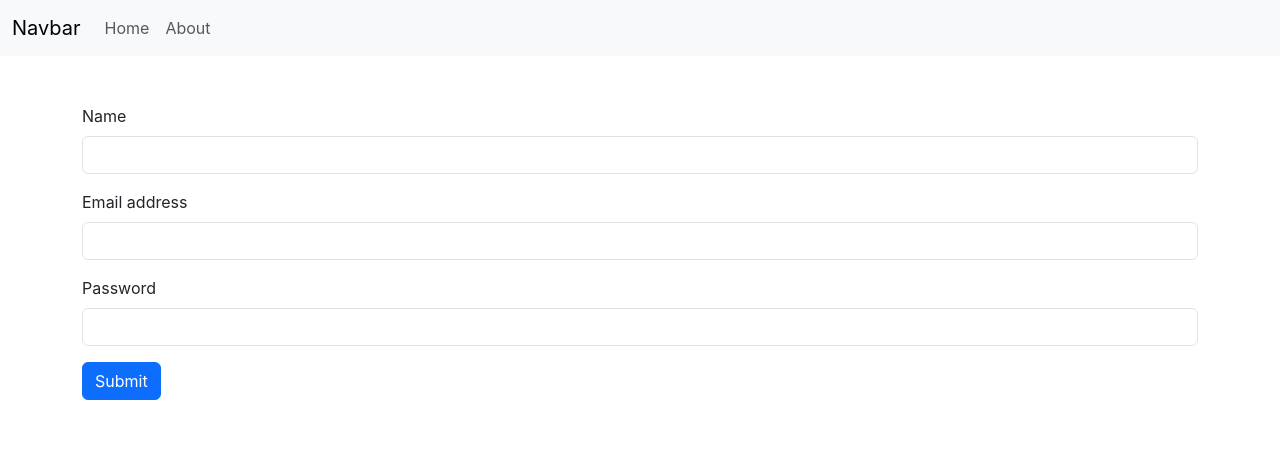
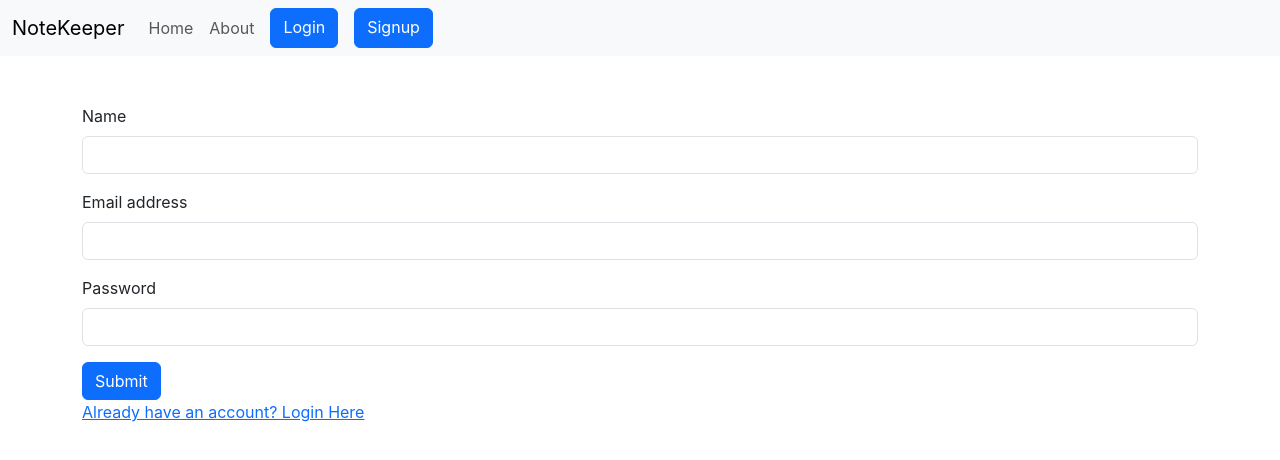
Before and after one commit to ukirdeomkar/notekeeper-ui, a React (Create React App) app: page /signup in a window 1280 px wide. Shown: the top 460 px of the page. Built offline with nearby package versions, Linux system fonts and the light colour scheme; no server answers.

Commit message:
login signup completed and checked fetch user note

```diff
--- a/src/components/Login.js
+++ b/src/components/Login.js
@@ -1,6 +1,6 @@
 import React,{useState} from 'react'
 import { useNavigate } from "react-router-dom";
-
+import { Link  } from "react-router-dom";
 const Login = () => {
 
 
@@ -36,6 +36,7 @@ const Login = () => {
       };
 
   return (
+    <>
     <div className='container my-5'>
       <form onSubmit={handleSubmit}>
         <div className='mb-3'>
@@ -69,8 +70,12 @@ const Login = () => {
         <button type='submit' className='btn btn-primary'>
           Submit
         </button>
+
       </form>
-    </div>
+      <Link to="/signup" className='text-center my-2'>Dont have account ? Signup Now</Link>
+      </div>
+
+    </>
   )
 }
 
--- a/src/components/Navbar.js
+++ b/src/components/Navbar.js
@@ -1,11 +1,15 @@
 import React from 'react'
 import { Link  } from "react-router-dom";
 function Navbar() {
+  const token = localStorage.getItem("token");
+  const handleLogout = ()=>{
+    localStorage.removeItem("token");
+  }
   return (
     <>
     <nav className="navbar navbar-expand-lg bg-body-tertiary">
   <div className="container-fluid">
-    <Link className="navbar-brand" to="">Navbar</Link>
+    <Link className="navbar-brand" to="">NoteKeeper</Link>
     <button className="navbar-toggler" type="button" data-bs-toggle="collapse" data-bs-target="#navbarSupportedContent" aria-controls="navbarSupportedContent" aria-expanded="false" aria-label="Toggle navigation">
       <span className="navbar-toggler-icon"></span>
     </button>
@@ -17,6 +21,20 @@ function Navbar() {
         <li className="nav-item">
           <Link className="nav-link" to="about">About</Link>
         </li>
+        <div className='d-flex'>
+            {!token ?
+            <>
+            <Link className="btn btn-primary mx-2" to="/login" role="button">Login</Link>
+            <Link className="btn btn-primary mx-2" to="/signup" role="button">Signup</Link>
+            </>
+            :
+            <Link className="btn btn-danger mx-2" onClick={handleLogout} to="/login" role="button">Logout</Link>
+            }
+
+
+
+
+          </div>
 
 
       </ul>
--- a/src/components/Notes.js
+++ b/src/components/Notes.js
@@ -1,4 +1,5 @@
 import React, { useContext, useEffect, useRef, useState } from "react";
+import { useNavigate } from "react-router-dom";
 import NoteContext from "../context/notecontext";
 import NoteItem from "./NoteItem";
 
@@ -6,14 +7,22 @@ function Notes() {
 
     const context = useContext(NoteContext);
     const { notes , fetchNotes } = context;
+    let navigate = useNavigate();
     const [note, setNote] = useState({
         id: "",
         etitle: "",
         edescription: "",
       });
       useEffect(()=>{
-        fetchNotes();
-      },[])
+        if(localStorage.getItem('token')){
+          fetchNotes();
+        }
+        else{
+          navigate("/login");
+        }
+      },
+      // eslint-disable-next-line
+      [])
       const onChange = (e) => {
         setNote({ ...note, [e.target.name]: e.target.value });
       };
--- a/src/components/Signup.js
+++ b/src/components/Signup.js
@@ -1,5 +1,6 @@
 import React,{useState} from 'react'
 import { useNavigate } from "react-router-dom";
+import { Link  } from "react-router-dom";
 
 const Signup = () => {
 
@@ -90,6 +91,7 @@ const Signup = () => {
         Submit
       </button>
     </form>
+    <Link to="/login" className='text-center my-2'>Already have an account? Login Here</Link>
   </div>
   )
 }
```
